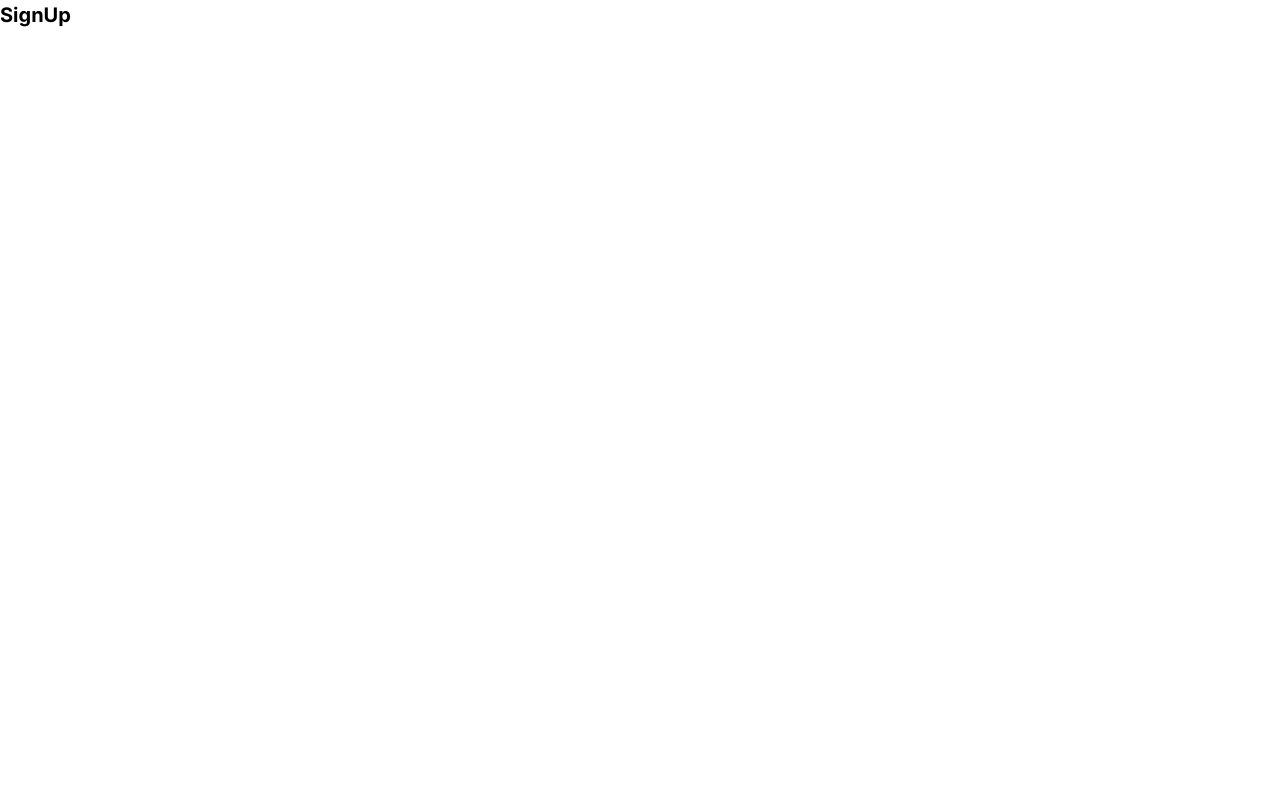
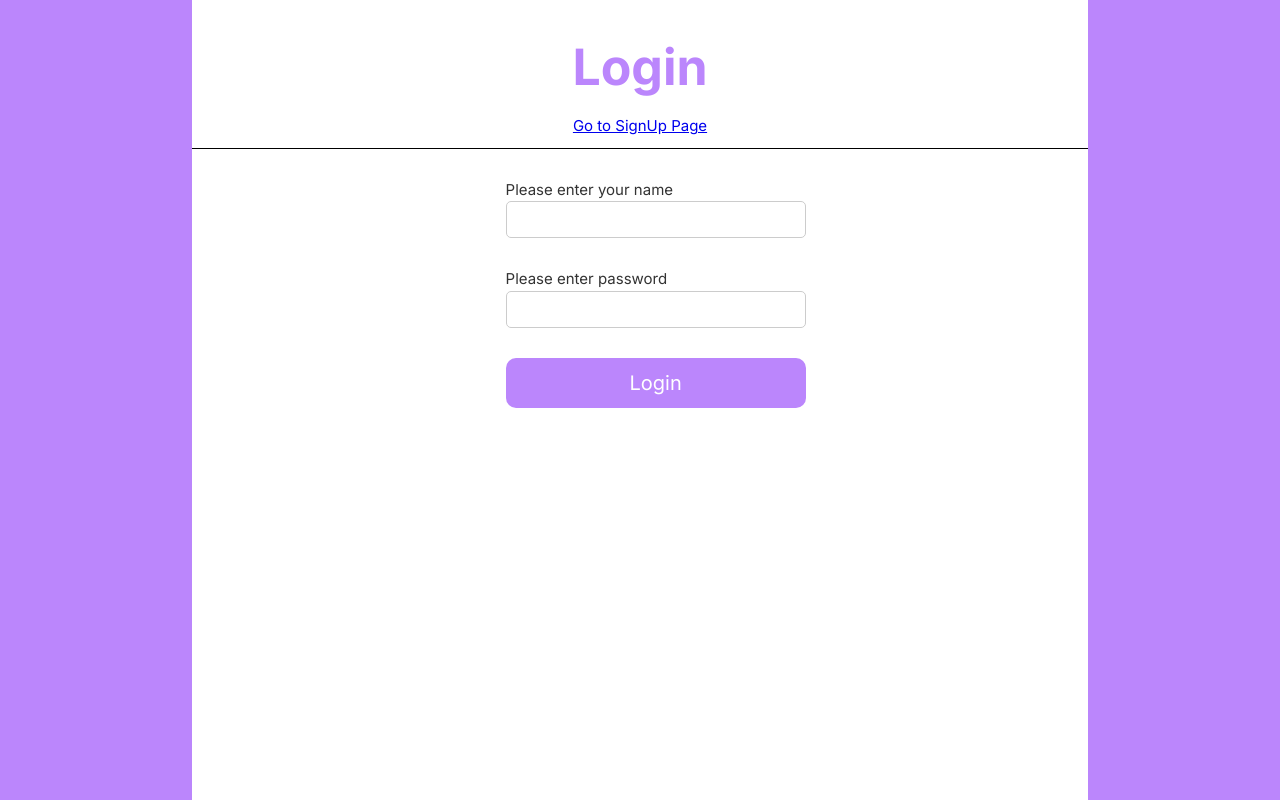
Before and after one commit to kokoro-kanimiso/NewEnglishApp, a Next.js app in the folder english-app/: page /Login in a window 1280 px wide. Built offline with nearby package versions, Linux system fonts and the light colour scheme.

Commit message:
Login function completed

```diff
--- a/english-app/app/InitialScreen/page.tsx
+++ b/english-app/app/InitialScreen/page.tsx
@@ -1,3 +1,5 @@
+'use client'
+
 import styled from "styled-components";
 
 import { StyledContainer } from "../common/Container";
--- a/english-app/app/Login/page.tsx
+++ b/english-app/app/Login/page.tsx
@@ -1,8 +1,148 @@
 
-const SignUp = () => {
-    return(
-        <h1>SignUp</h1>
-    )
-}
+"use client";
 
-export default SignUp;
+import styled from "styled-components";
+import { useForm, Controller, SubmitHandler } from "react-hook-form";
+
+import { StyledCommonWrapper } from "../common/CommonWrapper";
+import { StyledContainer } from "../common/Container";
+import { StyledTitle } from "../common/Title";
+import FormInput from "../common/FormInput";
+import { StyledButton } from "../common/Button";
+import { error } from "console";
+import axios from "axios";
+import { useRouter } from "next/navigation";
+import { StyledBorderBottomDiv } from "../common/StyledBorderBottomDiv";
+import Link from "next/link";
+import { useState } from "react";
+
+const StyledLoginWrapper = styled.div`
+  padding-top: 30px;
+`;
+
+const StyledLoginForm = styled.form`
+  width: 30%;
+  margin: 0 auto;
+`;
+
+type IFormInput = {
+  name: string;
+  password: string;
+  birthday: string;
+};
+
+const Login = () => {
+  const {
+    control,
+    handleSubmit,
+    formState: { errors },
+  } = useForm<IFormInput>();
+
+  const router = useRouter();
+
+  const[loginFailStatus, setLoginFailStatus] = useState(false);
+
+  const onSubmit: SubmitHandler<IFormInput> = async (data) => {
+    console.log(data);
+    console.log("Login start");
+
+    try {
+      const response = await axios.post("http://localhost:8080/api/login", data);
+      console.log("responseの中身: ", response);
+      if(response.data === "Login fail"){
+        setLoginFailStatus(true);
+        console.log("Login end");
+      }else{
+        console.log("Login end");
+        setLoginFailStatus(false);
+        router.push("/AppStart");
+      }
+
+    } catch (error) {
+      console.log("error contents: ",error);
+      router.push("/ErrorPage");
+    }
+  };
+
+  return (
+    <>
+      <StyledCommonWrapper>
+        <StyledContainer>
+          <StyledLoginWrapper>
+            <StyledBorderBottomDiv>
+            <StyledTitle>Login</StyledTitle>
+            <Link href="/SignUp" style={{fontSize: "1.5rem",display: "inline-block", marginBottom: "10px"}}>Go to SignUp Page</Link>
+            </StyledBorderBottomDiv>
+
+            {loginFailStatus ? <div style={{color: "red", fontSize: "1.5rem", marginTop: "20px"}}>Login failed, check entered name and password</div> : ""}
+            <StyledLoginForm onSubmit={handleSubmit(onSubmit)}>
+              <Controller
+                name="name"
+                control={control}
+                rules={{
+                  required: "Name is required"
+                }}
+                render={({ field }) => (
+                  <FormInput
+                    {...field}
+                    title="Please enter your name"
+                    type="text"
+                  />
+                )}
+              />
+              {errors.name && (
+                <p
+                  style={{
+                    fontSize: "1.5rem",
+                    color: "red",
+                    textAlign: "left",
+                  }}
+                >
+                  {errors.name.message}
+                </p>
+              )}
+
+              <Controller
+                name="password"
+                control={control}
+                rules={{
+                  required: "Password is required"
+                }}
+                render={({ field }) => (
+                  <FormInput
+                    {...field}
+                    title="Please enter password"
+                    type="password"
+                  />
+                )}
+              />
+              {errors.password && (
+                <p
+                  style={{
+                    fontSize: "1.5rem",
+                    color: "red",
+                    textAlign: "left",
+                  }}
+                >
+                  {errors.password.message}
+                </p>
+              )}
+              <StyledButton
+                type="submit"
+                style={{
+                  marginLeft: "0px",
+                  marginRight: "0px",
+                  marginTop: "30px",
+                }}
+              >
+                Login
+              </StyledButton>
+            </StyledLoginForm>
+          </StyledLoginWrapper>
+        </StyledContainer>
+      </StyledCommonWrapper>
+    </>
+  );
+};
+
+export default Login;
--- /dev/null
+++ b/english-app/app/common/StyledBorderBottomDiv.tsx
@@ -0,0 +1,6 @@
+
+import styled from "styled-components";
+
+export const StyledBorderBottomDiv = styled.div`
+    border-bottom: 1px solid black;
+`;
--- a/english-app/app/common/Title.tsx
+++ b/english-app/app/common/Title.tsx
@@ -4,8 +4,7 @@ export const StyledTitle = styled.h2`
   color: #bb86fc;
   font-size: 5rem;
   text-align: center;
-  border-bottom: 1px solid black;
-  padding-bottom: 30px;
+  padding-bottom: 10px;
 `;
 
 const Title = () => {};
```
Also changed, not shown: english-app/app/SignUp/page.tsx (+12 -9 lines).
